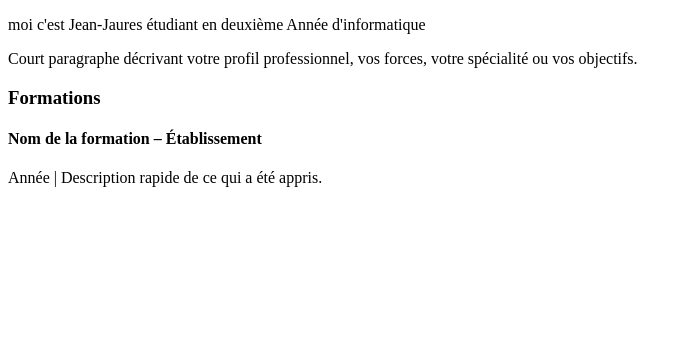
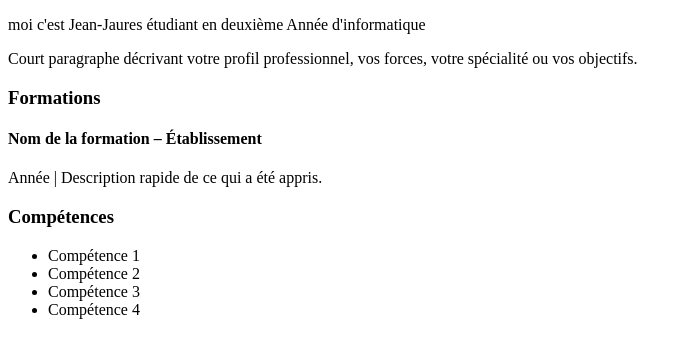
Before and after one commit to Jaures416/mon-cv, a plain HTML site: page index.html in a window 1280 px wide. Shown: the whole page, without its empty margins (0-692 px from the left). Drawn offline with Linux system fonts and the light colour scheme.

Commit message:
mise en place de la section competences

```diff
--- a/index.html
+++ b/index.html
@@ -30,5 +30,16 @@
             <p>Année | Description rapide de ce qui a été appris.</p>
         </div>
     </section>
+
+    <!-- SECTION COMPÉTENCES -->
+    <section id="competences">
+        <h3>Compétences</h3>
+        <ul>
+            <li>Compétence 1</li>
+            <li>Compétence 2</li>
+            <li>Compétence 3</li>
+            <li>Compétence 4</li>
+        </ul>
+    </section>
 </body>
 </html>
```
